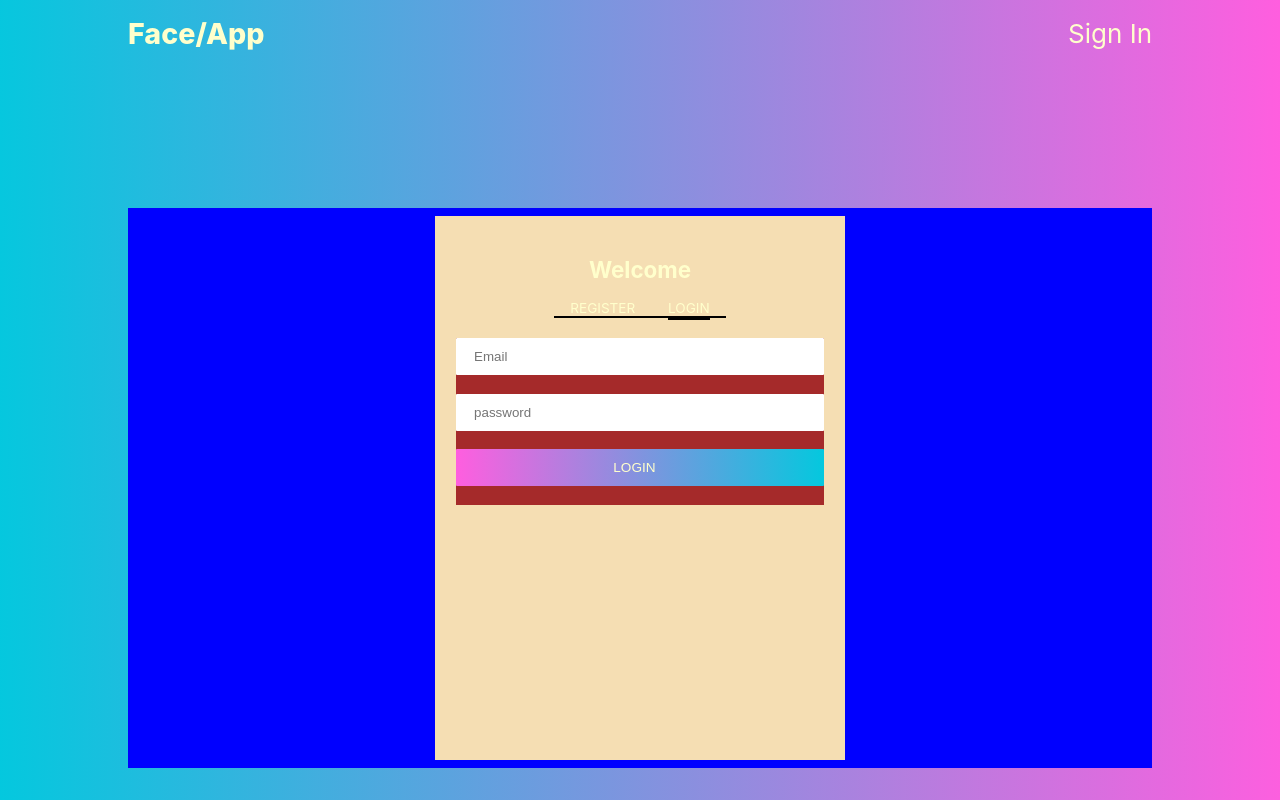
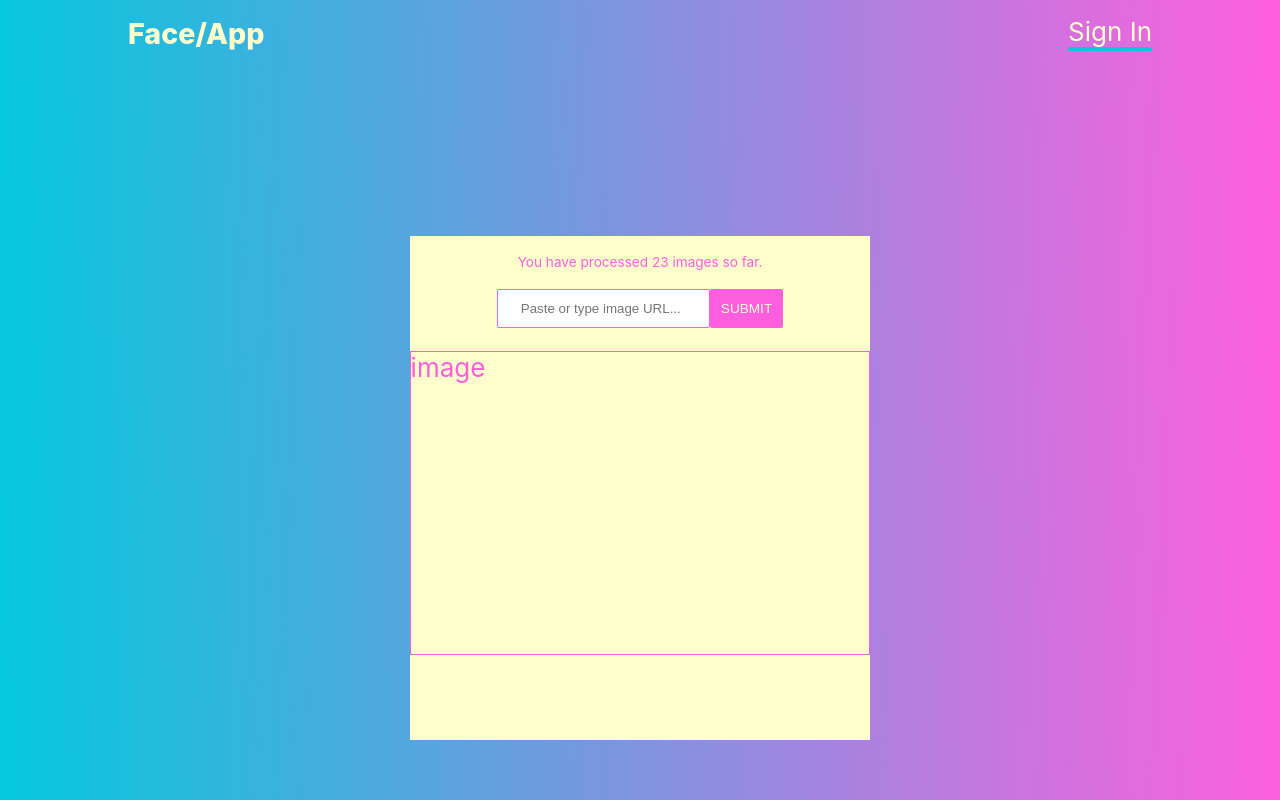
Before and after one commit to SamOdum/face-app, a React (Create React App) app: page /signin in a window 1280 px wide. Built offline with nearby package versions, Linux system fonts and the light colour scheme.

Commit message:
Finalize app's stage-1 appearance

```diff
--- a/package.json
+++ b/package.json
@@ -11,8 +11,7 @@
     "react-dom": "^16.12.0",
     "react-router": "^5.1.2",
     "react-router-dom": "^5.1.2",
-    "react-scripts": "3.3.0",
-    "sass-lint": "^1.13.1"
+    "react-scripts": "3.3.0"
   },
   "scripts": {
     "start": "react-scripts start",
--- a/src/App.js
+++ b/src/App.js
@@ -1,17 +1,15 @@
 import React from 'react';
 import { BrowserRouter as Router} from 'react-router-dom'
 import './App.scss';
-import Header from './components/Header';
 import Main from './components/Main';
+import Header from './components/Header'
 
 function App(props) {
   return (
     <Router>
       <div className="App">
         <Header />
-        <Main>
-          {props.children}
-        </Main>
+        <Main />
       </div>
     </Router>
   );
--- a/src/App.scss
+++ b/src/App.scss
@@ -10,11 +10,16 @@ $button-text-size: 0.85rem;
 * {
 	margin: 0;
 	padding: 0;
+	transition: all 2s;
 }
 
 a {
 	color: $pri-text-color;
 	text-decoration: none;
+}
+
+.Accent-B {
+	color: $accent-B;
 }
 
 body {
@@ -25,7 +30,8 @@ body {
 		sans-serif;
 	-webkit-font-smoothing: antialiased;
 	-moz-osx-font-smoothing: grayscale;
-	background: linear-gradient(89deg, $accent-A 0%, $accent-B 100%); /* w3c */
+	background: linear-gradient(89deg, $accent-A 0%, $accent-B 100%);
+	/* w3c */
 	color: $pri-text-color;
 	min-height: 100vh;
 }
@@ -67,6 +73,10 @@ body {
 
 		& ul {
 			list-style-type: none;
+
+			& li {
+				border-bottom: 4px solid $accent-A;
+			}
 		}
 	}
 
@@ -74,7 +84,7 @@ body {
 		margin-bottom: 4vh;
 		/* max-width: 50vw; */
 		height: 70vh;
-		background-color: blue;
+		// background-color: blue;
 		display: flex;
 
 		&-welcome {
@@ -107,7 +117,7 @@ body {
 		width: 40%;
 		margin: auto;
 		padding-top: 4%;
-		background-color: wheat;
+		background-color: $pri-text-color;
 		flex-direction: column;
 		align-items: center;
 		justify-content: center;
@@ -136,28 +146,29 @@ body {
 			justify-content: center;
 
 			& li {
-				border-bottom: 2px solid black;
+				border-bottom: 2px solid $accent-B;
 				padding-right: 4%;
 				padding-left: 4%;
-				min-width: auto;
+				width: auto;
 				text-transform: uppercase;
 				transition: $base-transition;
 			}
 
-			// & li:hover {
-			// 	transform: $base-transform;
-			// }
+			& li a {
+				color: $accent-B;
+			}
 		}
 	}
+
 	.active {
-		border-bottom: 4px solid black;
+		border-bottom: 4px solid $accent-A;
 	}
 
 	&-homepage-form {
 		width: 90%;
 		margin-right: auto;
 		margin-left: auto;
-		background-color: brown;
+		// background-color: brown;
 		display: flex;
 		flex-direction: column;
 		justify-content: space-evenly;
@@ -168,7 +179,7 @@ body {
 			padding: 3%;
 			padding-left: 5%;
 			margin-bottom: 5%;
-			border-radius: 1px;
+			border-radius: 2px;
 			border: none;
 
 			@media screen and (max-width: 400px) {
@@ -177,25 +188,102 @@ body {
 			}
 		}
 
+		& input {
+			border: 1px solid $accent-B;
+			// background-color: #ffd;
+		}
+
 		& button {
 			font-size: $button-text-size;
 			padding-left: 0;
 			text-transform: uppercase;
 			color: $pri-text-color;
-			background: linear-gradient(
-				89deg,
-				$accent-B 0%,
-				$accent-A 100%
-			); /* w3c */
+			background: $accent-B;
 			transition: $base-transition;
 
 			&:hover {
-				background: linear-gradient(
-					89deg,
-					$accent-A 0%,
-					$accent-B 100%
-				); /* w3c */
+				background: $accent-A;
 			}
+		}
+	}
+
+	&-form-link {
+		color: $accent-B;
+		font-size: $button-text-size;
+		text-align: center;
+	}
+
+	&-search-section {
+		height: 90%;
+		width: 45%;
+		margin: auto;
+		background-color: $pri-text-color;
+		flex-direction: column;
+		align-items: center;
+		justify-content: center;
+
+		@media screen and (max-width: 400px) {
+			width: 90%;
+			padding-top: 10%;
+		}
+
+		&-infobar p {
+			text-align: center;
+			padding-top: 4%;
+			padding-bottom: 4%;
+			color: $accent-B;
+			font-size: $button-text-size;
+
+			@media screen and (max-width: 400px) {
+				padding-top: 3%;
+				padding-bottom: 10%;
+			}
+		}
+
+		&-form {
+			/* padding: 2vh; */
+			display: flex;
+			flex-direction: row;
+			justify-content: center;
+
+			& input,
+			& button {
+				display: block;
+				padding: 2.4%;
+				padding-left: 5%;
+				margin-bottom: 5%;
+				border-radius: 2px;
+				border: none;
+
+				@media screen and (max-width: 400px) {
+					// padding-top: 10%;
+					margin-bottom: 10%;
+				}
+			}
+
+			& input {
+				border: 1px solid $accent-B;
+				// background-color: #ffd;
+			}
+
+			& button {
+				font-size: $button-text-size;
+				padding-left: 2.4%;
+				text-transform: uppercase;
+				color: $pri-text-color;
+				background: $accent-B;
+				transition: $base-transition;
+
+				&:hover {
+					background: $accent-A;
+				}
+			}
+		}
+
+		&-img-container {
+			border: 1px solid $accent-B;
+			color: $accent-B;
+			height: 60%;
 		}
 	}
 }
@@ -205,31 +293,6 @@ body {
 		animation: App-logo-spin infinite 20s linear;
 	}
 } */
-
-// .App-infobar {
-// 	text-align: center;
-// 	margin: 0;
-// 	padding: 0;
-// }
-// .App-infobar p {
-// 	text-align: center;
-// 	margin: 0;
-// 	padding: 1.5vh;
-// }
-
-// .App-search-form {
-// 	/* padding: 2vh; */
-// 	display: flex;
-// 	flex-direction: row;
-// 	justify-content: center;
-// }
-
-// .App-mid-section {
-// 	height: 20vh;
-// 	display: flex;
-// 	flex-direction: column;
-// 	/* justify-content: space-around; */
-// }
 
 // .App-img-container {
 // 	background-color: red;
--- a/src/components/ImageContainer.js
+++ b/src/components/ImageContainer.js
@@ -2,8 +2,8 @@ import React from 'react'
 
 function ImageContainer() {
     return (
-        <section className='App-img-container'>
-            lolo
+        <section className='App-search-section-img-container'>
+            image
         </section>
     )
 }
--- a/src/components/IndexFormContainer.js
+++ b/src/components/IndexFormContainer.js
@@ -7,7 +7,7 @@ function IndexFormContainer() {
     return (
         <Router>
             <div className='App-form-container'>
-                <h2 className='App-heading-text'>Welcome</h2>
+                <h2 className='App-heading-text Accent-B'>Welcome</h2>
                 <nav className='App-form-nav'>
                     <ul>
                         <li><NavLink to='/register'>Register</NavLink></li>
--- a/src/components/InfoBar.js
+++ b/src/components/InfoBar.js
@@ -2,8 +2,8 @@ import React from 'react'
 
 function InfoBar() {
     return (
-        <div className='App-infobar'>
-            <p>You have submitted '' images so far.</p>
+        <div className='App-search-section-infobar'>
+            <p>You have processed 23 images so far.</p>
         </div>
     )
 }
--- a/src/components/Layout.js
+++ b/src/components/Layout.js
@@ -1,10 +1,26 @@
 import React from 'react'
+import {Route, Switch} from 'react-router-dom'
+import SearchForm from './SearchForm'
+// import ImageContainer from './ImageContainer'
+// import LoginForm from './LoginForm'
+import Welcome from './Welcome'
+import IndexFormContainer from './IndexFormContainer'
 
 function Layout() {
     return (
-        <div>
-
-        </div>
+        <React.Fragment>
+         <Switch>
+                <Route exact path='/'>
+                    <Welcome />
+                </Route>
+                <Route path='/signin'>
+                    <IndexFormContainer />
+                </Route>
+                <Route path='/dashboard'>
+                    <SearchForm />
+                </Route>
+            </Switch>
+        </React.Fragment>
     )
 }
 
--- a/src/components/Login.js
+++ b/src/components/Login.js
@@ -1,4 +1,5 @@
 import React from 'react'
+import {Link} from 'react-router-dom'
 
 function Login() {
     return (
@@ -6,6 +7,7 @@ function Login() {
             <input type='text' placeholder='Email' name='Email' />
             <input type='password' placeholder='password' name='password' />
             <button>LogIn</button>
+            <Link to='/signin' className='App-form-link'>Forgot password?</Link>
         </form>
     )
 }
--- a/src/components/Main.js
+++ b/src/components/Main.js
@@ -1,22 +1,13 @@
 import React from 'react'
-import {Route, Switch} from 'react-router-dom'
-// import SearchForm from './SearchForm'
+import SearchForm from './SearchForm'
 // import ImageContainer from './ImageContainer'
-// import LoginForm from './LoginForm'
-import Welcome from './Welcome'
-import IndexFormContainer from './IndexFormContainer'
+import Layout from './Layout'
 
-function Main() {
+function Main(props) {
+  const isLoggedIn = true;
     return (
         <div className='App-main'>
-            <Switch>
-                <Route exact path='/'>
-                    <Welcome />
-                </Route>
-                <Route exact path='/signin'>
-                    <IndexFormContainer />
-                </Route>
-            </Switch>
+            {isLoggedIn ? <SearchForm /> : <Layout>{props.children}</Layout>}
         </div>
     )
 }
--- a/src/components/Register.js
+++ b/src/components/Register.js
@@ -2,9 +2,11 @@ import React from 'react'
 
 function Register() {
     return (
-        <div>
-            Register
-        </div>
+        <form className='App-homepage-form'>
+            <input type='text' placeholder='Email' name='Email' />
+            <input type='password' placeholder='password' name='password' />
+            <button>Signup</button>
+        </form>
     )
 }
 
--- a/src/components/SearchForm.js
+++ b/src/components/SearchForm.js
@@ -1,14 +1,16 @@
 import React from 'react'
 import InfoBar from './InfoBar'
+import ImageContainer from './ImageContainer'
 
 function SearchForm() {
     return (
-        <section className='App-mid-section'>
+        <section className='App-search-section'>
             <InfoBar />
-            <form className='App-search-form'>
-                <input />
+            <form className='App-search-section-form'>
+                <input type='text' name='search' placeholder='Paste or type image URL...'/>
                 <button>Submit</button>
             </form>
+            <ImageContainer />
         </section>
     )
 }
```
Also changed, not shown: 1 other file (tests, documents, lock files or other folders).
